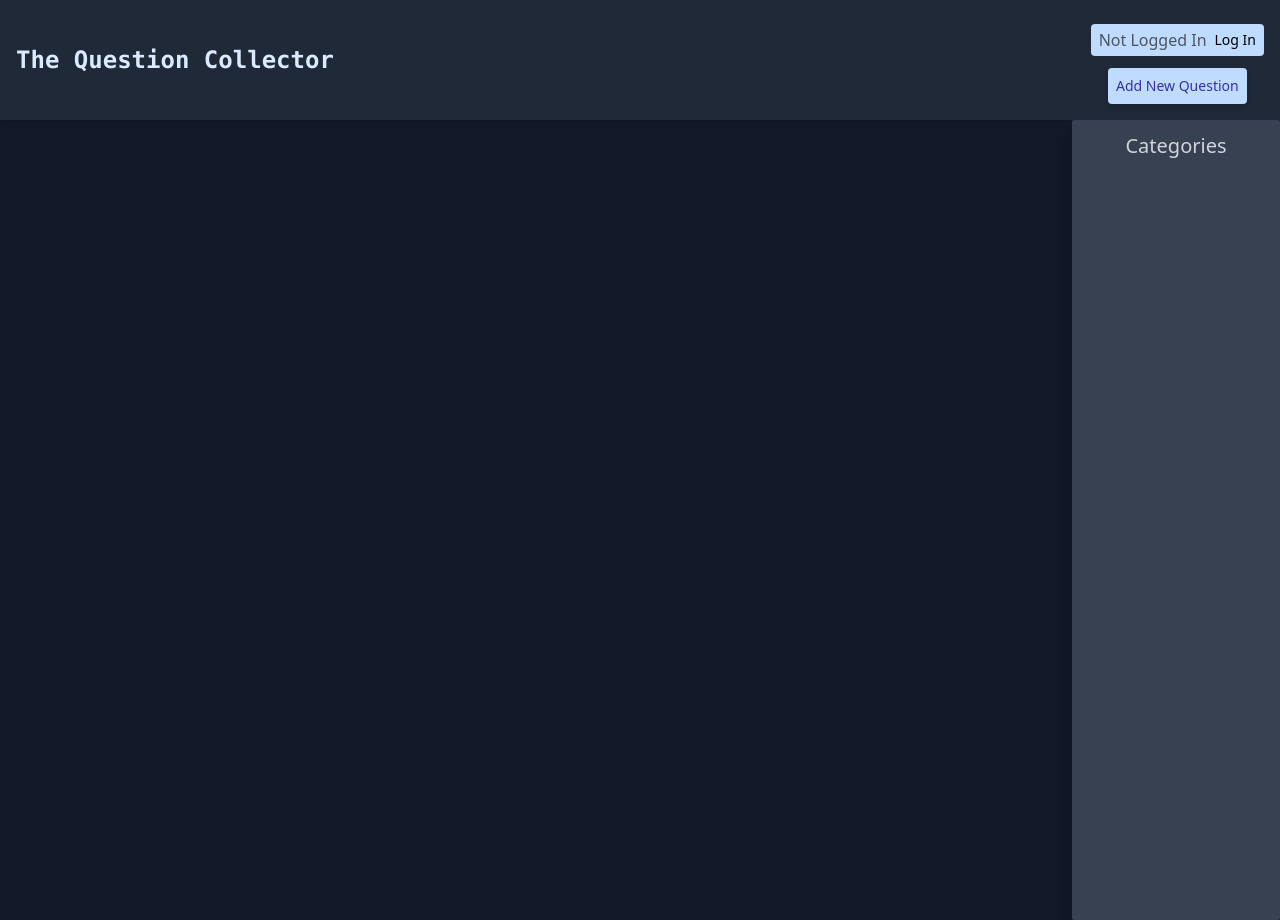
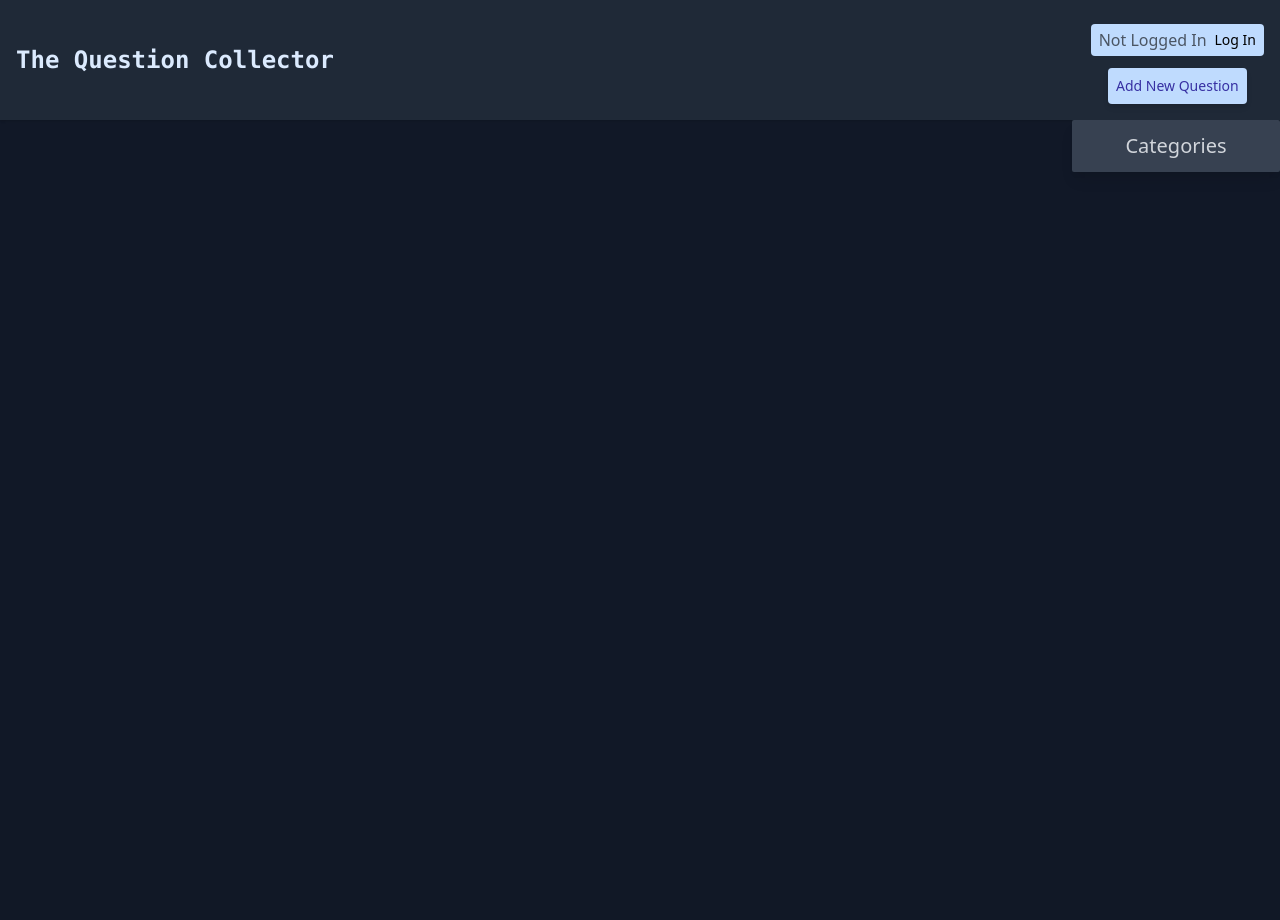
Before and after one commit to TKB-Web-Agency/the_question_collector, a Django app: page / in a window 1280 px wide. After the commit the page ends 172 px from the top, so only its background shows below. Run offline with Django 3.2, Linux system fonts and the light colour scheme; data that the repository does not hold is empty; some libraries are stand-ins or nearby versions.

Commit message:
fixed sidebar height

```diff
--- a/home/templates/home/base.html
+++ b/home/templates/home/base.html
@@ -4,7 +4,7 @@
 <body class="bg-gray-900">
 
 	{% include 'home/header.html' %}
-	<section class="flex justify-between">
+	<section class="flex h-auto justify-between">
 
 	{% block content %}
 	{% endblock %}
--- a/home/templates/home/sidebar.html
+++ b/home/templates/home/sidebar.html
@@ -1,4 +1,4 @@
-<section class="hidden md:block bg-gray-700 shadow-lg h-screen rounded-sm px-6 py-3 w-52 text-center">
+<section class="hidden md:block bg-gray-700 shadow-lg h-auto rounded-sm px-6 py-3 w-52 text-center">
 	<h1 class="text-xl text-gray-300">Categories</h1>
 	{% for category in all_categories %}
 
--- a/theme/static/css/dist/styles.css
+++ b/theme/static/css/dist/styles.css
@@ -868,6 +868,9 @@ select {
 .h-full {
 	height: 100%;
 }
+.h-auto {
+	height: auto;
+}
 .w-full {
 	width: 100%;
 }
```
